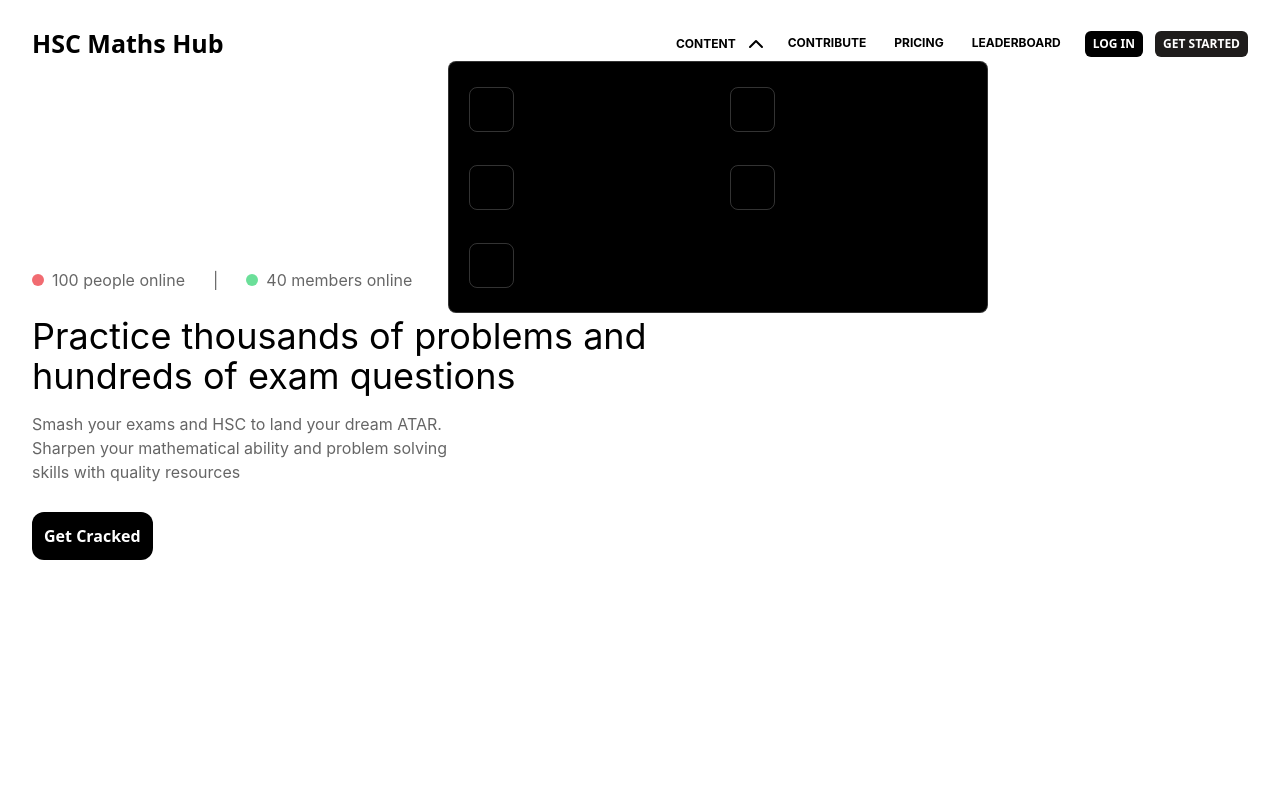
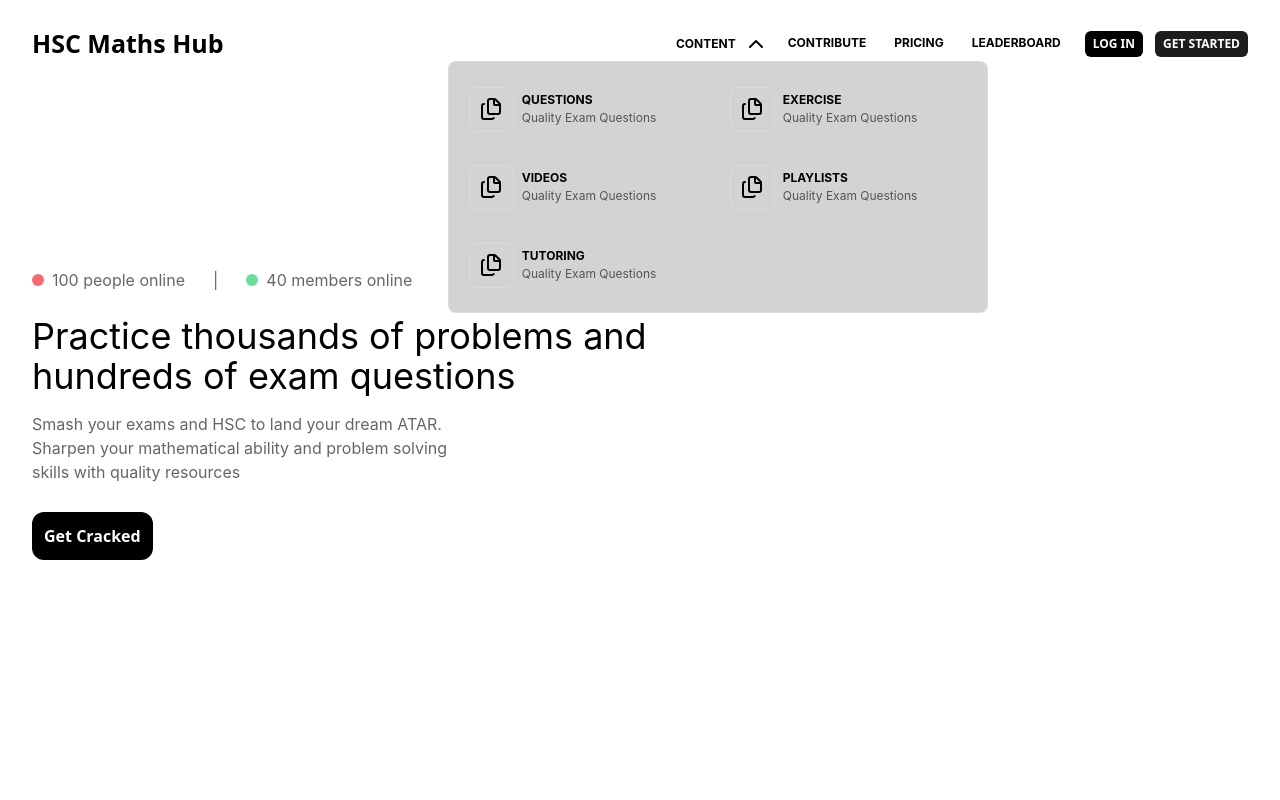
Before and after one commit to joshuapozzolungo/nsw-maths-repo, a React (Vite) app: page / in a window 1280 px wide. Both pictures are taken after a click on the button "CONTENT". Shown: the top 800 px of the page. Built offline with nearby package versions, Linux system fonts and the light colour scheme; the HTML template or start-up script is replaced by a standard one.

Commit message:
bug fixes and light/dark mode functionality

```diff
--- a/src/App.css
+++ b/src/App.css
@@ -2,6 +2,7 @@
 @plugin "daisyui";
 
 @theme {
+  --color-primary: var(--bg-color)
   --color-secondary: var(--color-secondary);
 }
 :root {
--- a/src/components/navbar.jsx
+++ b/src/components/navbar.jsx
@@ -4,7 +4,7 @@
 
 const DropDownMenuItem = ({heading, description}) => {
   return (
-    <div className="flex justify-start items-center space-x-2 p-2 m-1 hover:bg-secondary-box hover:border-1 hover:border-white/20 hover:rounded-lg hover:border-dashed cursor-pointer">
+    <div className="flex justify-start items-center space-x-2 p-2 m-1 hover:bg-secondary hover:border-1 hover:border-white/20 hover:rounded-lg hover:border-dashed cursor-pointer">
       <div className="flex justify-center items-center h-[45px] w-[45px] border-1 border-white/20 rounded-lg ">
         <svg xmlns="http://www.w3.org/2000/svg" width="24" height="24" viewBox="0 0 24 24" fill="none" stroke="currentColor" stroke-width="2" stroke-linecap="round" stroke-linejoin="round" class="lucide lucide-files-icon lucide-files"><path d="M15 2h-4a2 2 0 0 0-2 2v11a2 2 0 0 0 2 2h8a2 2 0 0 0 2-2V8"/><path d="M16.706 2.706A2.4 2.4 0 0 0 15 2v5a1 1 0 0 0 1 1h5a2.4 2.4 0 0 0-.706-1.706z"/><path d="M5 7a2 2 0 0 0-2 2v11a2 2 0 0 0 2 2h8a2 2 0 0 0 1.732-1"/></svg>
       </div>
@@ -33,7 +33,7 @@
               </button>
               <ChevronDown className={`transition-transform duration-300 ${isHovering ? 'rotate-180' : 'rotate-0'}`}/>
             </div>
-            <div className={`${isHovering ? '' : 'hidden'} absolute bg-black top-full left-1/2 -translate-x-1/2 p-2 grid grid-cols-2 h-63 w-135 border-1 border-white/20 rounded-lg`}>
+            <div className={`${isHovering ? '' : 'hidden'} absolute bg-secondary top-full left-1/2 -translate-x-1/2 p-2 grid grid-cols-2 h-63 w-135 border-1 border-white/20 rounded-lg`}>
               <DropDownMenuItem heading="QUESTIONS" description="Quality Exam Questions"/>
               <DropDownMenuItem heading="EXERCISE" description="Quality Exam Questions"/>
               <DropDownMenuItem heading="VIDEOS" description="Quality Exam Questions"/>
--- a/src/components/pricing.jsx
+++ b/src/components/pricing.jsx
@@ -81,11 +81,6 @@
                 </ul>
               </div>
             </div>
-
-
-
-
-            <div className="h-[50vh] rounded-3xl bg-yellow-500/50">Pricing2</div>
           </div>
         </div>
       </div>
```
